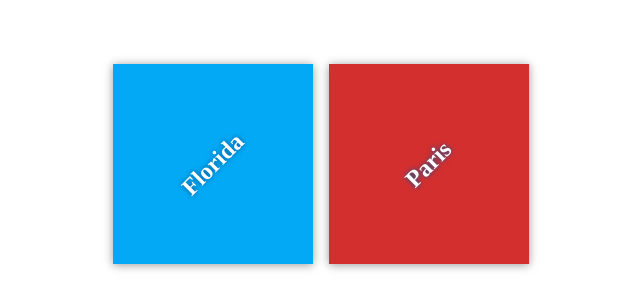
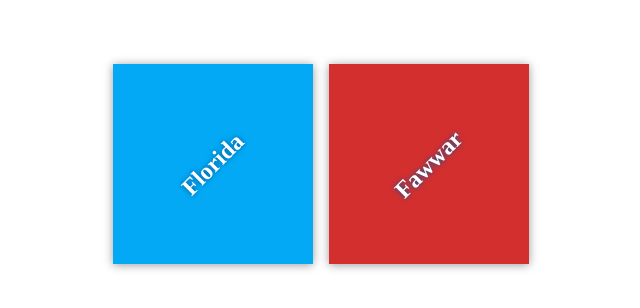
Before and after one commit to ZuhairZy/my-travel-plans, a plain HTML site: page index.html in a window 1280 px wide. Shown: the part 236-544 px from the top of the page, 319-959 px from the left. Drawn offline with Linux system fonts and the light colour scheme.

Commit message:
Add files via upload
Fawwar

```diff
--- a/index.html
+++ b/index.html
@@ -15,7 +15,7 @@
             </div>
 
             <div class="destination" id="paris">
-                <h2>Paris</h2>
+                <h2>Fawwar</h2>
             </div>
         </div>
     </div>
```
